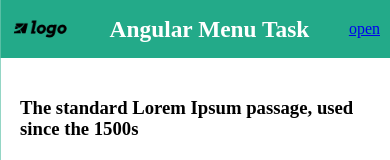
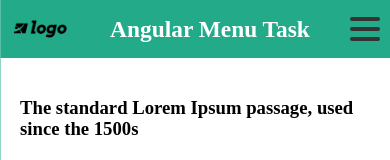
Before and after one commit to douglasward/angular-menu-task, an Angular app: page / in a window 390 px wide. Shown: the top 160 px of the page. Built offline with nearby package versions, Linux system fonts and the light colour scheme.

Commit message:
Added new hamburger-icon component inspired by https://jonsuh.com/hamburgers/ to open the mobile menu later and place it in the header

```diff
--- a/src/app/page/components/header/header.component.html
+++ b/src/app/page/components/header/header.component.html
@@ -5,5 +5,5 @@
 </h1>
 
 <a href="#mobile-menu" class="mobile-menu-trigger">
-  open
+  <app-hamburger-icon [active]="active" (click)="active = !active"></app-hamburger-icon>
 </a>
--- a/src/app/page/components/header/header.component.scss
+++ b/src/app/page/components/header/header.component.scss
@@ -21,6 +21,7 @@
 
 .mobile-menu-trigger {
   margin-left: auto;
+  color: c.$color-black;
 
   @include c.viewport-greater(sm) {
     display: none;
--- a/src/app/page/components/header/header.component.ts
+++ b/src/app/page/components/header/header.component.ts
@@ -6,4 +6,5 @@ import {Component} from '@angular/core';
   styleUrls: ['./header.component.scss']
 })
 export class HeaderComponent {
+  active = false;
 }
--- /dev/null
+++ b/src/app/shared/components/hamburger-icon/hamburger-icon.component.html
@@ -0,0 +1 @@
+<div class="layer"></div>
--- /dev/null
+++ b/src/app/shared/components/hamburger-icon/hamburger-icon.component.scss
@@ -0,0 +1,69 @@
+// inspired by https://jonsuh.com/hamburgers/ and made configurable via css properties
+
+@use 'src/styles/common' as c;
+
+:host {
+  display: block;
+  width: var(--layer-width);
+  height: calc(var(--layer-height) * 3 + var(--layer-spacing) * 2);
+  position: relative;
+  cursor: pointer;
+}
+
+:host(.active) {
+  .layer {
+    --y-offset: calc(var(--layer-spacing) + var(--layer-height));
+
+    transform: translate3d(0, var(--y-offset), 0) rotate(135deg);
+    transition-delay: 0.075s;
+
+    &::before {
+      transition-delay: 0s;
+      opacity: 0;
+    }
+
+    &::after {
+      --y-offset-after: calc(var(--y-offset) * -2);
+
+      transform: translate3d(0, var(--y-offset-after), 0) rotate(-270deg);
+      transition-delay: 0.075s;
+    }
+  }
+}
+
+.layer {
+  display: block;
+  margin-top: calc(var(--layer-height) / -2);
+  top: calc(var(--layer-height) / 2);
+  transition-duration: 0.275s;
+  transition-timing-function: cubic-bezier(0.68, -0.55, 0.265, 1.55);
+
+  &,
+  &::before,
+  &::after {
+    width: var(--layer-width);
+    height: var(--layer-height);
+    background-color: currentColor;
+    border-radius: var(--layer-border-radius);
+    position: absolute;
+    transition-property: transform;
+    transition-duration: 0.15s;
+    transition-timing-function: ease;
+  }
+
+  &::before,
+  &::after {
+    content: "";
+    display: block;
+  }
+
+  &::before {
+    top: calc(var(--layer-height) + var(--layer-spacing));
+    transition: opacity 0.125s 0.275s ease;
+  }
+
+  &::after {
+    top: calc((var(--layer-height) * 2) + (var(--layer-spacing) * 2));
+    transition: transform 0.275s cubic-bezier(0.68, -0.55, 0.265, 1.55);
+  }
+}
--- /dev/null
+++ b/src/app/shared/components/hamburger-icon/hamburger-icon.component.ts
@@ -0,0 +1,28 @@
+import {Component, HostBinding, Input} from '@angular/core';
+
+@Component({
+  selector: 'app-hamburger-icon',
+  templateUrl: './hamburger-icon.component.html',
+  styleUrls: ['./hamburger-icon.component.scss']
+})
+export class HamburgerIconComponent {
+  @HostBinding('style.--layer-width')
+  @Input()
+  layerWidth = '30px';
+
+  @HostBinding('style.--layer-height')
+  @Input()
+  layerHeight = '4px';
+
+  @HostBinding('style.--layer-spacing')
+  @Input()
+  layerSpacing = '6px';
+
+  @HostBinding('style.--layer-border-radius')
+  @Input()
+  layerBorderRadius = '4px';
+
+  @HostBinding('class.active')
+  @Input()
+  active = false;
+}
```
Also changed, not shown: src/app/page/page.module.ts (+5 -3 lines), src/app/shared/shared.module.ts (+9 -5 lines).
